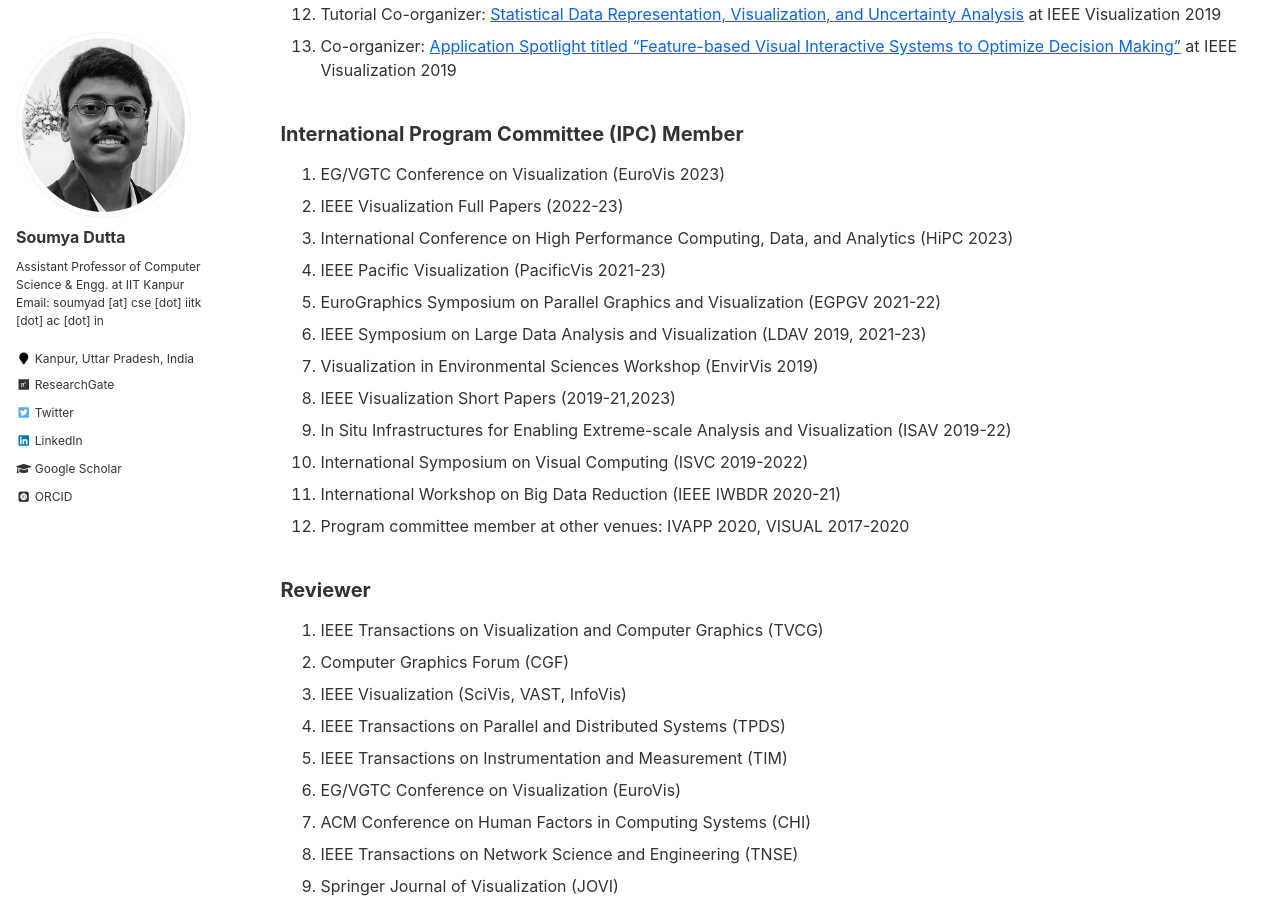
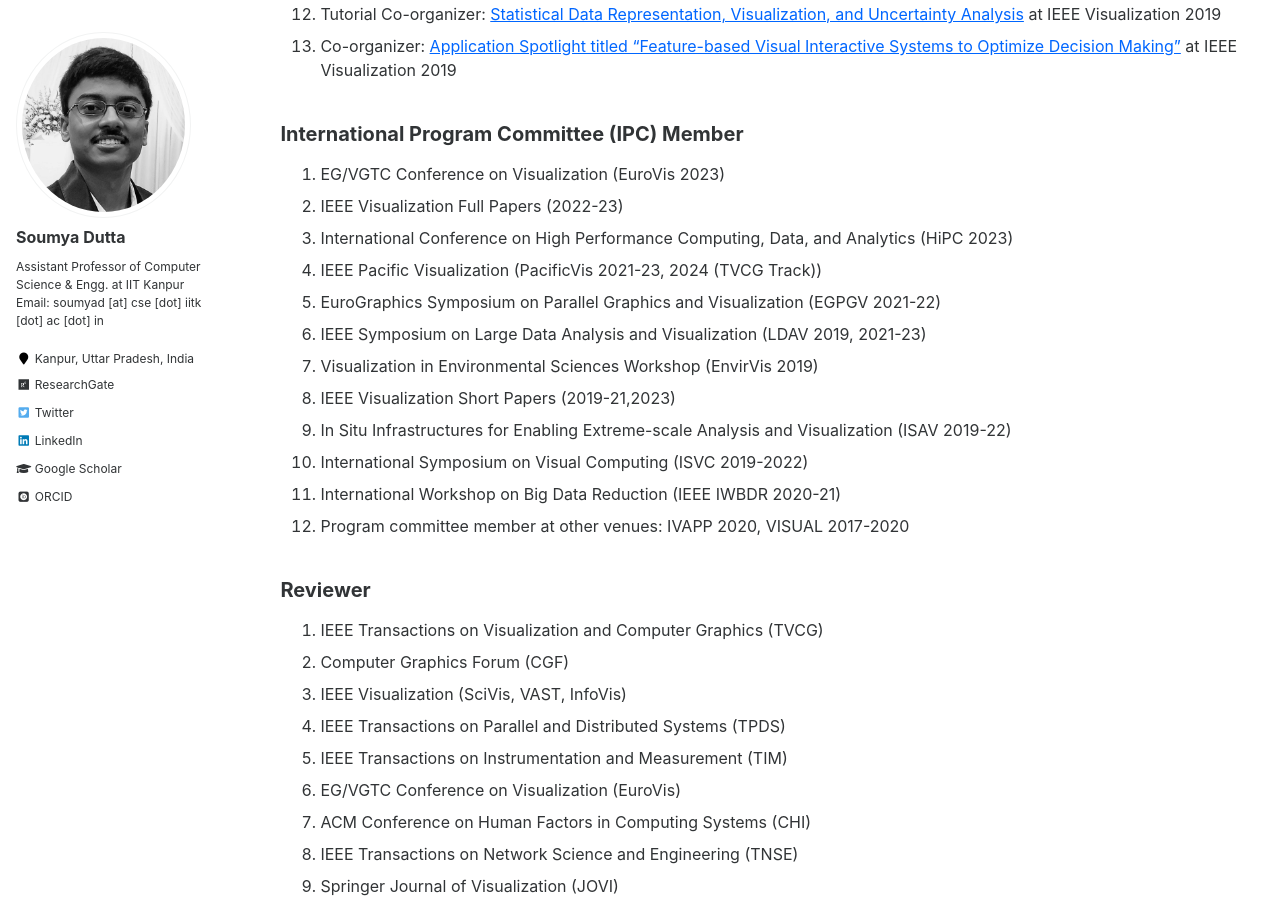
Before and after one commit to soumyadutta-cse/soumyadutta-cse.github.io, a Jekyll site: the page built from _pages/services.md, in a window 1280 px wide and 900 px high, scrolled down 559 px. Built offline with Jekyll 4.4.1, drawn with Linux system fonts in a browser that asks for light colours; some web fonts are replaced.

Commit message:
update services

```diff
--- a/_pages/services.md
+++ b/_pages/services.md
@@ -28,7 +28,7 @@ author_profile: true
 12. EG/VGTC Conference on Visualization (EuroVis 2023)
 11. IEEE Visualization Full Papers (2022-23)
 10. International Conference on High Performance Computing, Data, and Analytics (HiPC 2023)
-9. IEEE Pacific Visualization (PacificVis 2021-23)
+9. IEEE Pacific Visualization (PacificVis 2021-23, 2024 (TVCG Track))
 8. EuroGraphics Symposium on Parallel Graphics and Visualization (EGPGV 2021-22)
 7. IEEE Symposium on Large Data Analysis and Visualization (LDAV 2019, 2021-23)
 6. Visualization in Environmental Sciences Workshop (EnvirVis 2019)
```
Also changed, not shown: _pages/group.md (+1 -0 lines).
